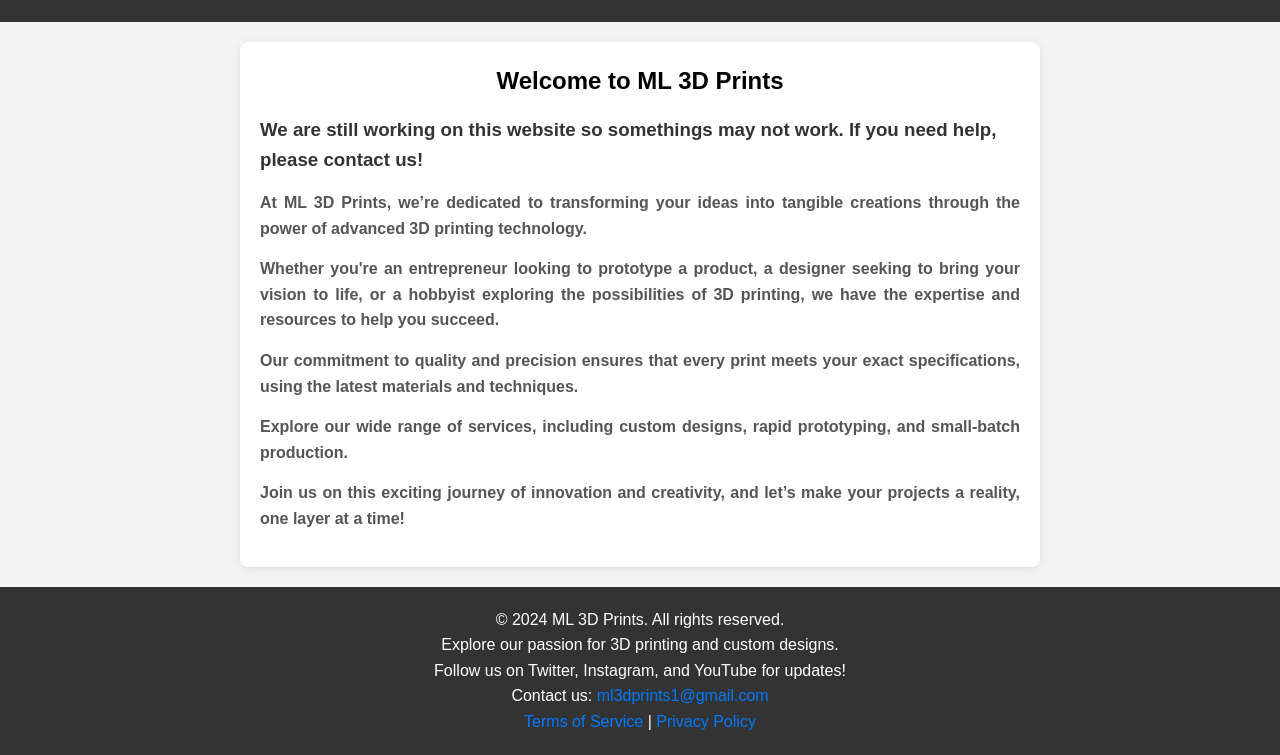
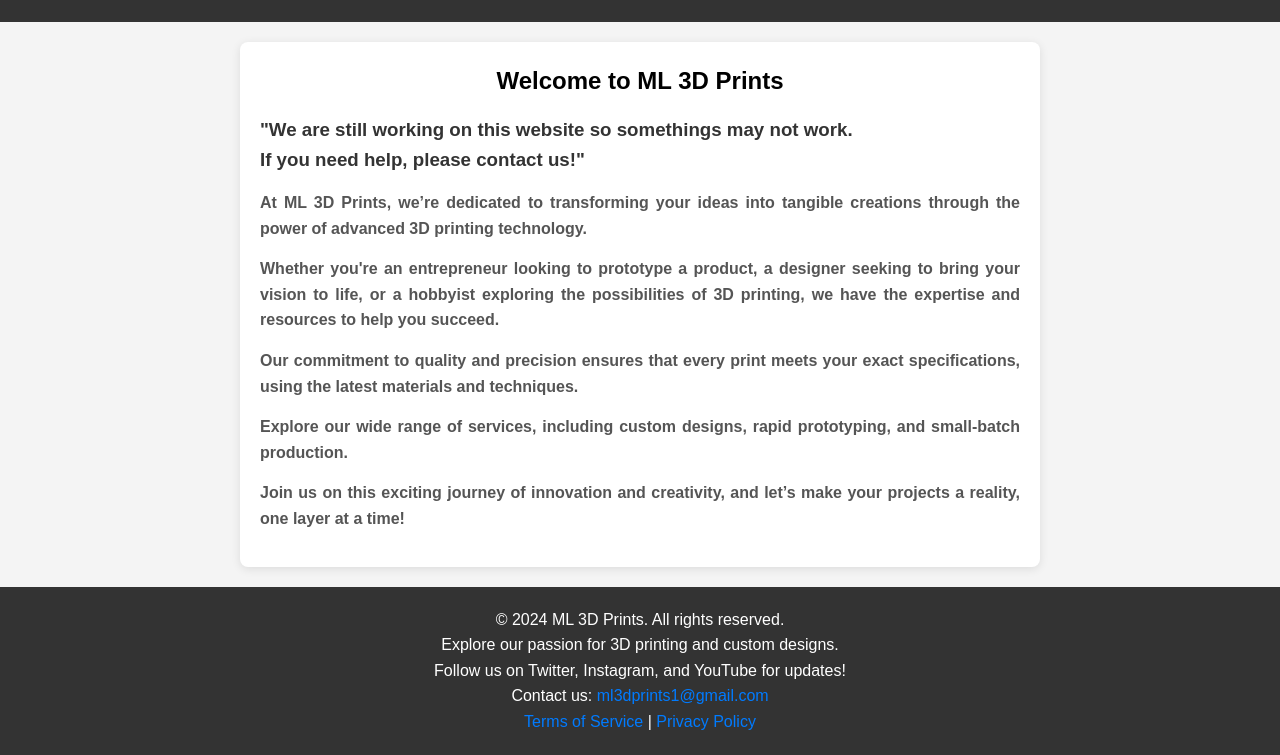
Before and after one commit to ML3DPrints/MyWebsite, a plain HTML site: page index.html in a window 1280 px wide. Shown: the part 105-860 px from the top of the page. Drawn offline with Linux system fonts and the light colour scheme.

Commit message:
Update index.html

```diff
--- a/index.html
+++ b/index.html
@@ -85,7 +85,8 @@
     </header>
     <main>
         <h2>Welcome to ML 3D Prints</h2>
-        <h3>We are still working on this website so somethings may not work. If you need help, please contact us!</h3>
+        <h3>"We are still working on this website so somethings may not work.</h3>
+        <h3> If you need help, please contact us!"</h3>
         <h4>At ML 3D Prints, we’re dedicated to transforming your ideas into tangible creations through the power of advanced 3D printing technology.</h4>
         <h4>Whether you're an entrepreneur looking to prototype a product, a designer seeking to bring your vision to life, or a hobbyist exploring the possibilities of 3D printing, we have the expertise and resources to help you succeed.</h4>
         <h4>Our commitment to quality and precision ensures that every print meets your exact specifications, using the latest materials and techniques.</h4>
```
